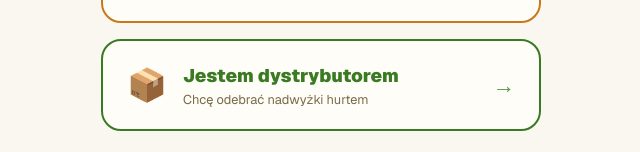
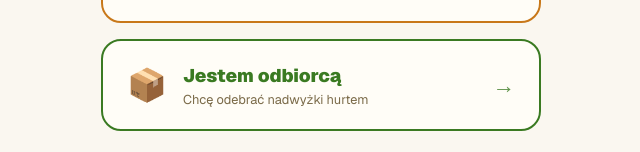
Before and after one commit to mickamin/hack4change, a Next.js app: page / in a window 1280 px wide. Shown: the part 580-732 px from the top of the page, without its empty margins (319-959 px from the left). Built offline with nearby package versions, Linux system fonts and the light colour scheme.

Commit message:
Zmien nazwe roli Dystrybutor -> Odbiorca (UI + route /odbiorca)

```diff
--- a/app/api/distributors/route.ts
+++ b/app/api/distributors/route.ts
@@ -20,7 +20,7 @@ export async function POST(request: Request) {
   }
 
   const demand: DistributorDemand = {
-    distributorName: body.distributorName?.trim() || "Dystrybutor",
+    distributorName: body.distributorName?.trim() || "Odbiorca",
     crop: body.crop,
     neededPallets: body.neededPallets,
     near: body.near,
--- a/app/dystrybutor/page.tsx
+++ b/app/odbiorca/page.tsx
@@ -117,7 +117,7 @@ export default function DystrybutorPage() {
             Szukasz towaru hurtowo?<br /><span style={{ color: T.accentHi }}>Zbierz nadwyżki z regionu.</span>
           </h1>
           <button onClick={() => setAct(2)} style={{ background: T.accent, color: "#fff", border: "none", borderRadius: "1.25rem", padding: "1.1rem 2.5rem", fontSize: "1.15rem", fontWeight: 900, cursor: "pointer", width: "100%", boxShadow: `0 6px 20px ${T.accent}55` }}>
-            Jestem dystrybutorem
+            Jestem odbiorcą
           </button>
         </div>
       </div>
--- a/app/page.tsx
+++ b/app/page.tsx
@@ -53,11 +53,11 @@ export default function HomePage() {
             </div>
           </Link>
 
-          <Link href="/dystrybutor" style={{ textDecoration: "none" }}>
+          <Link href="/odbiorca" style={{ textDecoration: "none" }}>
             <div style={{ background: T.card, color: T.text, border: `2px solid ${T.accentHi}`, borderRadius: "1.25rem", padding: "1.25rem 1.5rem", display: "flex", alignItems: "center", gap: "1rem", textAlign: "left" }}>
               <span style={{ fontSize: "2rem" }}>📦</span>
               <span>
-                <span style={{ display: "block", fontSize: "1.15rem", fontWeight: 900, color: T.accentHi }}>Jestem dystrybutorem</span>
+                <span style={{ display: "block", fontSize: "1.15rem", fontWeight: 900, color: T.accentHi }}>Jestem odbiorcą</span>
                 <span style={{ display: "block", fontSize: "0.8rem", color: T.muted }}>Chcę odebrać nadwyżki hurtem</span>
               </span>
               <span style={{ marginLeft: "auto", fontSize: "1.4rem", color: T.accentHi, opacity: 0.8 }}>→</span>
--- a/app/przewoznik/page.tsx
+++ b/app/przewoznik/page.tsx
@@ -483,11 +483,11 @@ export default function PrzewoznikPage() {
           </>
         )}
 
-        {/* Dystrybutorzy szukający towaru */}
+        {/* Odbiorcy szukający towaru */}
         {r.distributorMatches.length > 0 && (
           <div style={{ marginTop: "1.25rem" }}>
             <div style={{ fontSize: "0.65rem", fontWeight: 700, color: T.gold, textTransform: "uppercase", letterSpacing: "0.08em", marginBottom: "0.5rem" }}>
-              Dystrybutorzy szukający towaru ({r.distributorMatches.length})
+              Odbiorcy szukający towaru ({r.distributorMatches.length})
             </div>
             {r.distributorMatches.map((dm) => (
               <div key={dm.distributor.id} style={{ display: "flex", alignItems: "center", padding: "0.6rem 0", borderBottom: `1px solid ${T.border}`, gap: "0.7rem" }}>
```
